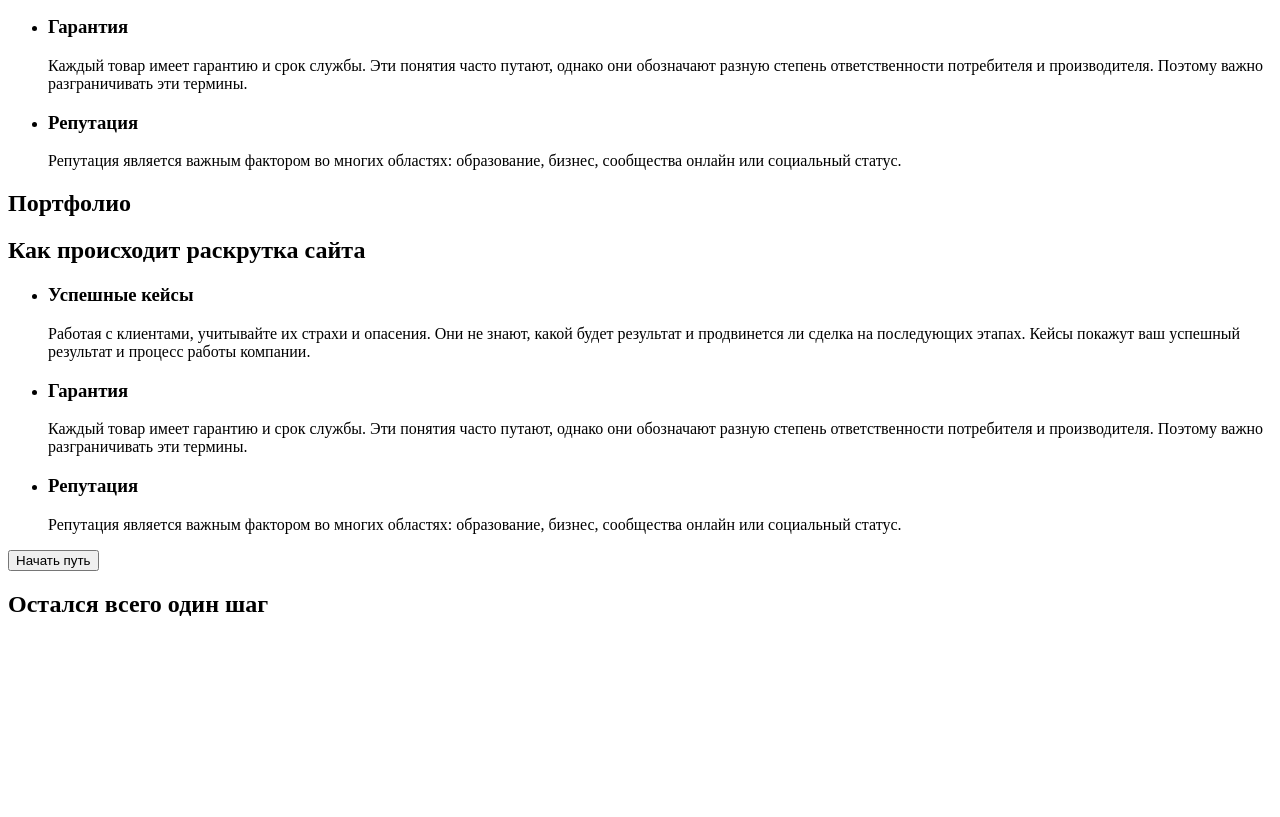
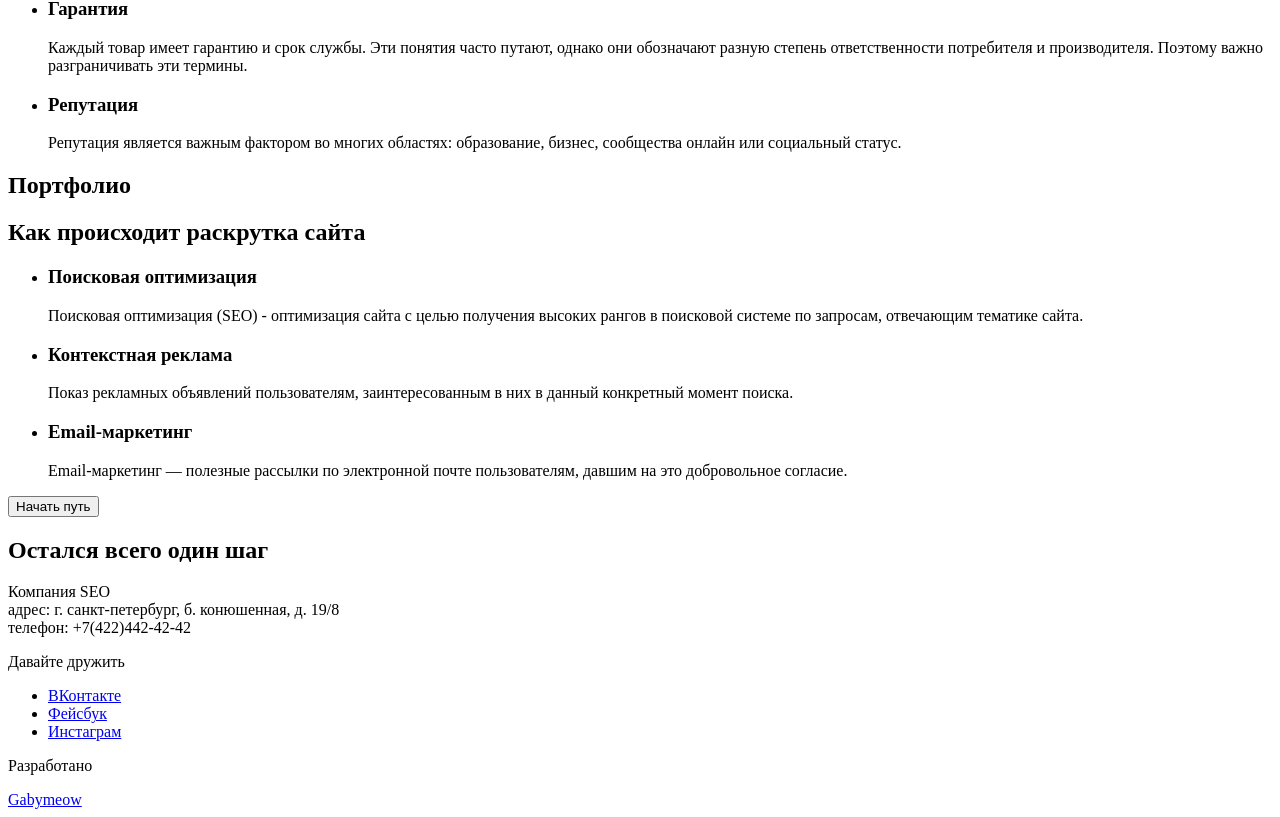
Before and after one commit to Gabymeow/lending, a plain HTML site: page index.html in a window 1280 px wide. Shown: the part 1079-1896 px from the top of the page. Before the commit the page ends 1716 px from the top, so only its background shows below. Drawn offline with Linux system fonts and the light colour scheme.

Commit message:
validator 100%

```diff
--- a/index.html
+++ b/index.html
@@ -27,7 +27,7 @@
             <section>
                 <h1>Недорогое продвижение сайтов</h1>
                 <h2>Помогаем выйти в топ яндекса и google по СПб</h2>
-                <li><a href="#">Подробнее</a></li>
+                <a href="#">Подробнее</a>
                 <button type="button">Продвинуть сайт</button>
             </section>
             <section>
@@ -50,7 +50,7 @@
                         <h3>Оптимизация</h3>
                         <p> Поисковая оптимизация может улучшить ваш сайт и сэкономить время,
                             но при этом вы рискуете нанести вред
-                            сайту и своей репутации</p>
+                            сайту и своей репутации.</p>
                         <button type="button">Попробовать</button>
                     </li>
                     <li>
@@ -91,34 +91,47 @@
                 <h2>Портфолио</h2>
                 <!-- Тут будет слайдер -->
             </section>
+            <section>
             <h2>Как происходит раскрутка сайта</h2>
             <ul>
                 <li>
-                    <h3>Успешные кейсы</h3>
-                    <p>Работая с клиентами, учитывайте их страхи и опасения.
-                        Они не знают, какой будет результат и продвинется ли сделка
-                        на последующих этапах. Кейсы покажут ваш успешный результат и
-                        процесс работы компании.</p>
+                    <h3>Поисковая оптимизация</h3>
+                    <p>Поисковая оптимизация (SEO) - оптимизация сайта с целью получения
+                        высоких рангов в поисковой системе по запросам, отвечающим
+                        тематике сайта.</p>
                 </li>
                 <li>
-                    <h3>Гарантия</h3>
-                    <p>Каждый товар имеет гарантию и срок службы. Эти понятия
-                        часто путают, однако они обозначают разную степень
-                        ответственности потребителя и производителя. Поэтому важно
-                        разграничивать эти термины.</p>
+                    <h3>Контекстная реклама</h3>
+                    <p>Показ рекламных объявлений пользователям, заинтересованным в них
+                        в данный конкретный момент поиска.</p>
                 </li>
                 <li>
-                    <h3>Репутация</h3>
-                    <p>Репутация является важным фактором во многих областях:
-                        образование, бизнес, сообщества онлайн
-                        или социальный статус.</p>
+                    <h3>Email-маркетинг</h3>
+                    <p>Email-маркетинг — полезные рассылки по электронной почте
+                        пользователям, давшим на это добровольное согласие.</p>
                 </li>
             </ul>
             <button type="button">Начать путь</button>
-        </section>
+            </section>
         <section>
             <h2>Остался всего один шаг</h2>
             <!-- тут будет форма -->
         </section>
         </main>
+        <footer>
+            <p>Компания SEO <br>
+                адрес: г. санкт-петербург, б. конюшенная, д. 19/8<br>
+                телефон: +7(422)442-42-42
+            </p>
+            <div>
+                <p>Давайте дружить</p>
+                <ul>
+                    <li><a href="#">ВКонтакте</a></li>
+                    <li><a href="#">Фейсбук</a></li>
+                    <li><a href="#">Инстаграм</a></li>
+                </ul>
+            </div>
+            <p>Разработано</p>
+            <a href="#">Gabymeow</a>
+        </footer>
     </body>
```
